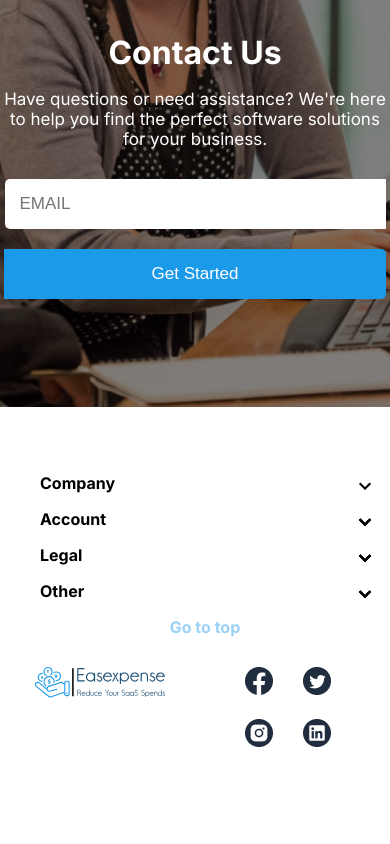
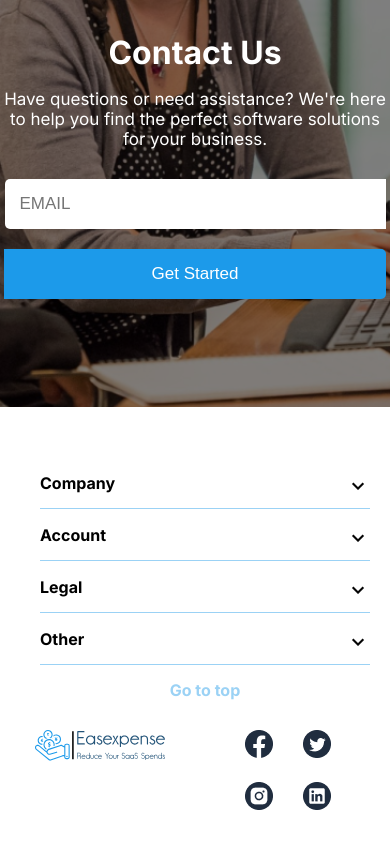
Before and after one commit to ThomasKim93/greenProject1, a Next.js app: page /pages/aboutus in a window 390 px wide. Shown: the part 5592-6436 px from the top of the page. Before the commit the page ends 6373 px from the top, so only its background shows below. Built offline with nearby package versions, Linux system fonts and the light colour scheme.

Commit message:
footernew

```diff
--- a/app/component/Footer.js
+++ b/app/component/Footer.js
@@ -40,8 +40,8 @@ function Footer() {
             )
         },
         {
-            title1: 'Account',
-            text1: (
+            title: 'Account',
+            text: (
                 <span>
                     <Link href="../../pages/login"> Log in </Link>
                     <Link href="../../pages/signup"> Sign up </Link>
@@ -50,16 +50,16 @@ function Footer() {
             )
         },
         {
-            title2: 'Legal',
-            text2: (
+            title: 'Legal',
+            text: (
                 <span>
                     <Link href={'/'}> Privacy Policy </Link>
                 </span>
             )
         },
         {
-            title3: 'Other',
-            text3: (
+            title: 'Other',
+            text: (
                 <span>
                     <Link href="../../pages/blogs"> Blogs </Link>
                     <Link href="../../pages/Contact"> Contact Us </Link>
@@ -126,69 +126,22 @@ function Footer() {
 
                 {/* media */}
                 <div className={footerSt.footerfooteraccodian}>
-                    <ul className={footerSt.footeraccodiangroup}>
+                    <div className={footerSt.footeraccodiangroup}>
                         {footerItems.map((item, index) => (
-                            <li
+                            <div
                             key={index}
                             className={`${footerSt.footeraccodianlist} ${activeFooter === index ? `${footerSt.active} with-after` : ''}`}
-                            onClick={() => handleFooterClick(index)}
-                            >
-                                <p className={footerSt.footeraccodiantitle}>{item.title}</p>
-                                <div className={footerSt.lined}></div>
+                            onClick={() => handleFooterClick(index)}>
+                                <div className={footerSt.footeraccodiantitlegroup}>
+                                    <p className={`${footerSt.footeraccodiantitle}  ${activeFooter === index ? footerSt.withUnderline : ''}`}>{item.title}</p>
+                                    <div className={footerSt.line}></div>
+                                </div>
                                 {activeFooter === index && (
-                                    <>
-                                        <p className={footerSt.footeraccodiantxt}>{item.text}</p>
-                                    </>
+                                    <p className={footerSt.footeraccodiantxt}>{item.text}</p>
                                 )}
-                            </li>
+                            </div>
                         ))}
-                        <div className={footerSt.line}></div>
-                        {footerItems.map((item, index) => (
-                            <li
-                                key={index}
-                                className={`${footerSt.footeraccodianlist} ${activeFooter === index ? footerSt.active : ''}`}
-                                onClick={() => handleFooterClick(index)}
-                            >
-                                <p className={footerSt.footeraccodiantitle}>{item.title1}</p>
-                                {activeFooter === index && (
-                                    <>
-                                        <p className={footerSt.footeraccodiantxt}>{item.text1}</p>
-                                    </>
-                                )}
-                            </li>
-                        ))}
-                        <div className={footerSt.line}></div>
-                        {footerItems.map((item, index) => (
-                            <li
-                                key={index}
-                                className={`${footerSt.footeraccodianlist} ${activeFooter === index ? footerSt.active : ''}`}
-                                onClick={() => handleFooterClick(index)}
-                            >
-                                <p className={footerSt.footeraccodiantitle}>{item.title2}</p>
-                                {activeFooter === index && (
-                                    <>
-                                        <p className={footerSt.footeraccodiantxt}>{item.text2}</p>
-                                    </>
-                                )}
-                            </li>
-                        ))}
-                        <div className={footerSt.line}></div>
-                        {footerItems.map((item, index) => (
-                            <li
-                                key={index}
-                                className={`${footerSt.footeraccodianlist} ${activeFooter === index ? footerSt.active : ''}`}
-                                onClick={() => handleFooterClick(index)}
-                            >
-                                <p className={footerSt.footeraccodiantitle}>{item.title3}</p>
-                                {activeFooter === index && (
-                                    <>
-                                        <p className={footerSt.footeraccodiantxt}>{item.text3}</p>
-                                    </>
-                                )}
-                            </li>
-                        ))}
-                        <div className={footerSt.line}></div>
-                    </ul>
+                    </div>
                 </div>
             </div>
         </div>
--- a/app/pages/footer/footer.module.scss
+++ b/app/pages/footer/footer.module.scss
@@ -140,7 +140,10 @@
                     b {
                         margin-bottom: 10px;
                     }
-
+                    .line{
+                        border-bottom: 1px solid #9BD2F5;
+                            margin: 20px 0;
+                    }
                     a {
                         margin-bottom: 10px;
                         text-decoration: none;
@@ -180,20 +183,30 @@
                         font-size: 12px;
                         margin-bottom: 10px;
                         position: absolute;
-                        right: -2%;
+                        right: 0%;
                         top: 0;
                         transition: 0.5s;
                     }
 
+                    .footeraccodiantitlegroup{
+                        position: relative;
                         .footeraccodiantitle {
                             font-weight: bold;
+                            margin-bottom: 10px;
                         }
-
+                        .line {
+                            border-bottom: 1px solid #9BD2F5;
+                            margin:15px 0;
+                        }
+                    }
+                    .footeraccodiantxt{
+                        margin: 15px 0;
                         span {
                             display: flex;
-
                             a {
-                            margin-right: 20px;
+                                margin-right: 35px;
+                                color: black;
+                            }
                         }
                     }
                 }
@@ -251,7 +264,10 @@
                     b {
                         margin-bottom: 10px;
                     }
-
+                    .line{
+                        border-bottom: 1px solid #9BD2F5;
+                            margin: 20px 0;
+                    }
                     a {
                         margin-bottom: 10px;
                         text-decoration: none;
@@ -278,15 +294,11 @@
 
             .footerfooteraccodian {
                 display: flex;
-
                 .footeraccodiangroup {
                     width: 95%;
-
                     .footeraccodianlist {
                         position: relative;
-                    }
-
-                    .footeraccodianlist::after {
+                        &.with-after::after {
                                 content: url('../../img/down.png');
                                 font-size: 12px;
                                 margin-bottom: 10px;
@@ -296,16 +308,26 @@
                                 transition: 0.5s;
                             }
 
+                        .footeraccodiantitlegroup{
+                            position: relative;
                             .footeraccodiantitle {
                                 font-weight: bold;
+                                margin-bottom: 10px;
                             }
-
+                            .line {
+                                border-bottom: 1px solid #9BD2F5;
+                                margin:15px 0;
+                            }
+                        }
+                        .footeraccodiantxt{
+                            margin: 15px 0;
                             span {
                                 display: flex;
-
                                 a {
-                            margin-right: 20px;
+                                    margin-right: 35px;
                                     color: black;
+                                }
+                            }
                         }
                     }
                 }
@@ -362,7 +384,10 @@
                     b {
                         margin-bottom: 10px;
                     }
-
+                    .line{
+                        border-bottom: 1px solid #9BD2F5;
+                            margin: 20px 0;
+                    }
                     a {
                         margin-bottom: 10px;
                         text-decoration: none;
@@ -389,13 +414,11 @@
 
             .footerfooteraccodian {
                 display: flex;
-
                 .footeraccodiangroup {
                     width: 95%;
                     .footeraccodianlist {
                         position: relative;
-                        &.with-after {
-                            &::after {
+                        &.with-after::after {
                                 content: url('../../img/down.png');
                                 font-size: 12px;
                                 margin-bottom: 10px;
@@ -404,22 +427,22 @@
                                 top: 0;
                                 transition: 0.5s;
                             }
+
+                        .footeraccodiantitlegroup{
+                            position: relative;
+                            .footeraccodiantitle {
+                                font-weight: bold;
+                                margin-bottom: 10px;
                             }
                             .line {
                                 border-bottom: 1px solid #9BD2F5;
-                            margin: 20px 0;
-                        }
-                        .footeraccodiantitle {
-                            font-weight: bold;
-                            .line {
-                                border-bottom: 1px solid #9BD2F5;
-                                margin: 20px 0;
+                                margin:15px 0;
                             }
                         }
-
+                        .footeraccodiantxt{
+                            margin: 15px 0;
                             span {
                                 display: flex;
-
                                 a {
                                     margin-right: 35px;
                                     color: black;
@@ -431,3 +454,4 @@
             }
         }
     }
+}
```
Also changed, not shown: 1 other file (tests, documents, lock files or other folders). Lines whose indentation alone changed are shown as unchanged.
